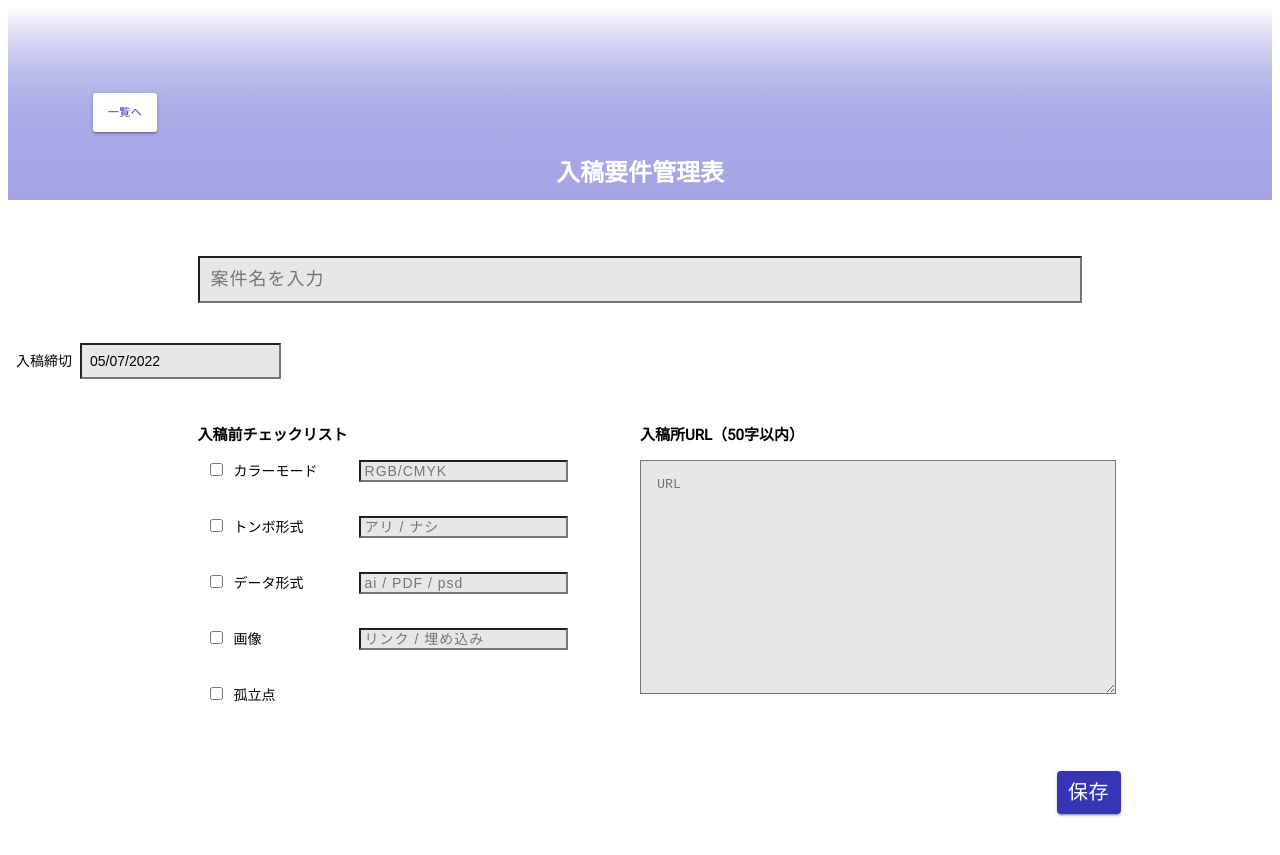
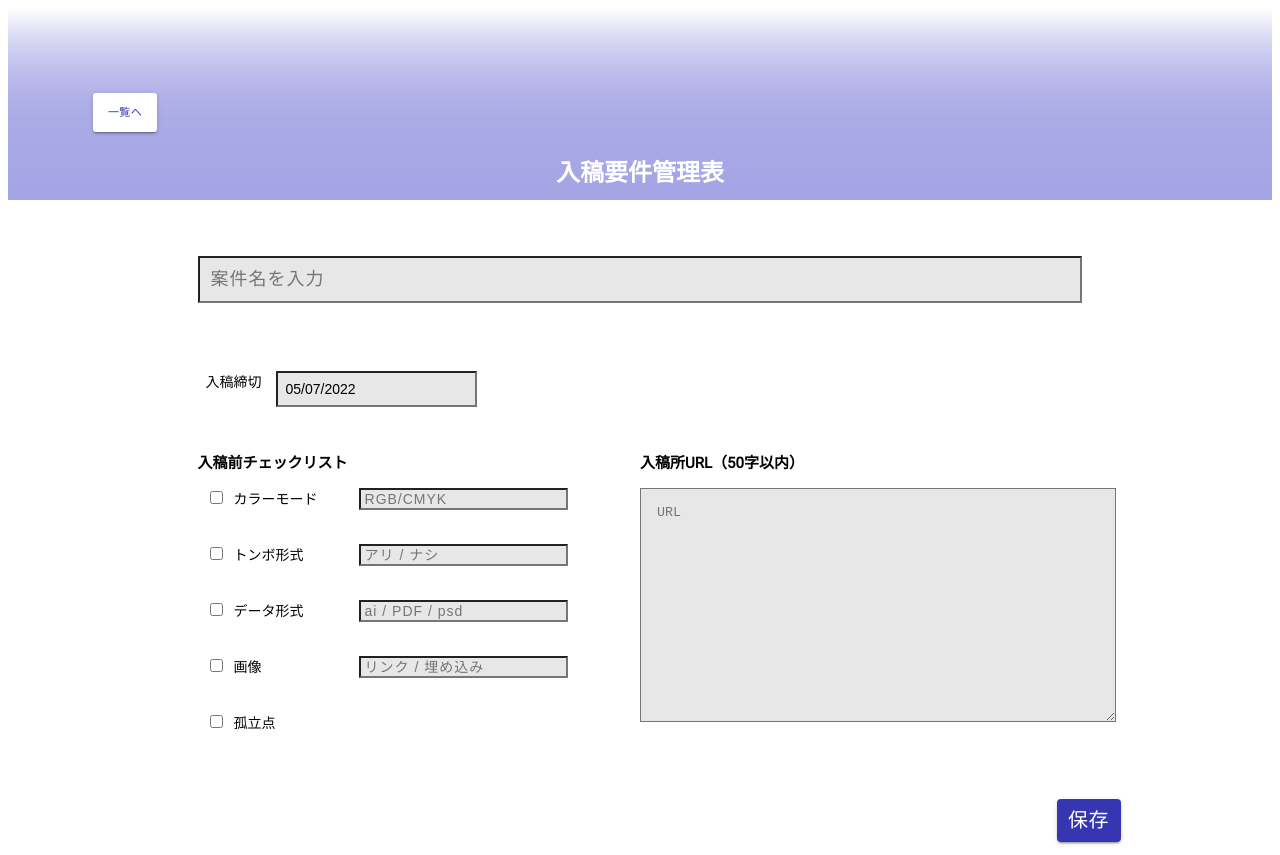
Before and after one commit to yoneda1013/react_todo_app, a React (Create React App) app: page / in a window 1280 px wide. Before the commit the page ends 827 px from the top, so only its background shows below. Built offline with nearby package versions, Linux system fonts and the light colour scheme; no server answers; the database is empty; sample sign-in values are in the browser's storage.

Commit message:
styled-componentに修正

```diff
--- a/src/compornents/Form.jsx
+++ b/src/compornents/Form.jsx
@@ -8,6 +8,7 @@ import { db } from "../firebase/firebase";
 import { AuthContext } from "../auth/AuthProvider";
 import { ProjectContext } from "../contexts/ProjectContext";
 import { useParams } from "react-router-dom";
+import styled from "styled-components";
 
 const initialFormData = {
   title: "",
@@ -253,15 +254,15 @@ export const Form = () => {
     <>
       <Title title={formState.title} onChangeTitle={handleTitleChange} />
 
-      <div className="deadline">
-        <label>入稿締切</label>
+      <DeadlineWrapper>
+        <DeadlineLabel>入稿締切</DeadlineLabel>
         <DatePicker
           className="DatePicker"
           value={formState.deadlineDate}
           selected={formState.deadlineDate}
           onChange={handleDatePickerChange}
         />
-      </div>
+      </DeadlineWrapper>
       <div className="itemList">
         <div className="checkList">
           <h2>入稿前チェックリスト</h2>
@@ -411,3 +412,11 @@ export const Form = () => {
     </>
   );
 };
+
+const DeadlineWrapper = styled.div`
+  margin: 3.5vh 15% 0 15%;
+  display: flex;
+`;
+const DeadlineLabel = styled.label`
+  width: 7%;
+`;
```
Also changed, not shown: src/App.css (+0 -9 lines), src/compornents/Deadline.jsx (+0 -8 lines), src/compornents/Title.js (+0 -11 lines).
